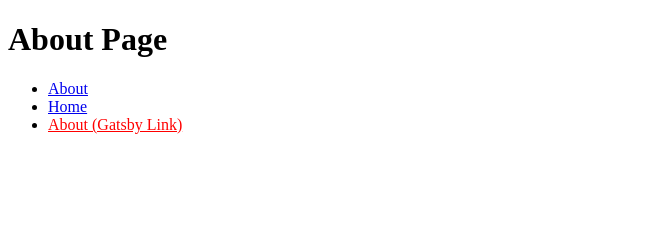
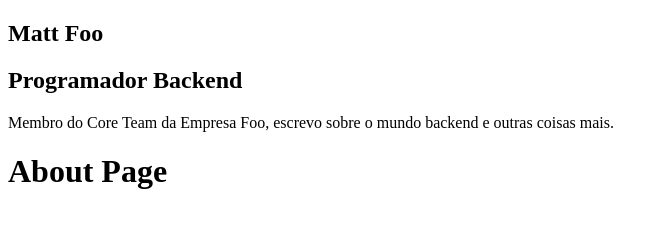
Before and after one commit to sjodiel/my-blog, a Gatsby site: page /about in a window 1280 px wide. Shown: the whole page, without its empty margins (0-668 px from the left). Built offline with nearby package versions, Linux system fonts and the light colour scheme; Gatsby itself is replaced by a stand-in of ours.

Commit message:
Create Profile Component

```diff
--- /dev/null
+++ b/src/components/Profile/index.js
@@ -0,0 +1,14 @@
+import React from "react"
+
+const Profile = () => (
+  <div className="Profile-wrapper">
+    <h1>Matt Foo</h1>
+    <h2>Programador Backend</h2>
+    <p>
+      Membro do Core Team da Empresa Foo, escrevo sobre o mundo backend e outras
+      coisas mais.
+    </p>
+  </div>
+)
+
+export default Profile
--- a/src/components/layout.js
+++ b/src/components/layout.js
@@ -1,19 +1,17 @@
-/**
- * Layout component that queries for data
- * with Gatsby's useStaticQuery component
- *
- * See: https://www.gatsbyjs.com/docs/use-static-query/
- */
-
 import React from "react"
 import PropTypes from "prop-types"
-
+import Profile from "./Profile"
 
 const Layout = ({ children }) => {
 
 
   return (
+    <>
+      <aside>
+        <Profile/>
+      </aside>
      <main>{children}</main>
+     </>
 
   )
 }
--- a/src/pages/about.js
+++ b/src/pages/about.js
@@ -1,26 +1,14 @@
 import React from 'react'
-import { Link } from 'gatsby'
+import Layout from "../components/layout"
+import SEO from "../components/seo"
 
 const AboutPage = () => (
 
-    <>
+    <Layout>
+        <SEO title="About" />
         <h1>About Page</h1>
-        <ul>
-            <li>
-                <a href="/about">About</a>
-            </li>
-            <li>
-                <Link to="/" activeStyle={{ color: "red" }}>
-                    Home
-                </Link>
-            </li>
-            <li>
-                <Link to="/about" activeStyle={{ color: "red" }}>
-                    About (Gatsby Link)
-                </Link>
-            </li>
-        </ul>
-    </>
+
+    </Layout>
 )
 
 export default AboutPage
```
Also changed, not shown: src/pages/index.js (+1 -15 lines).
